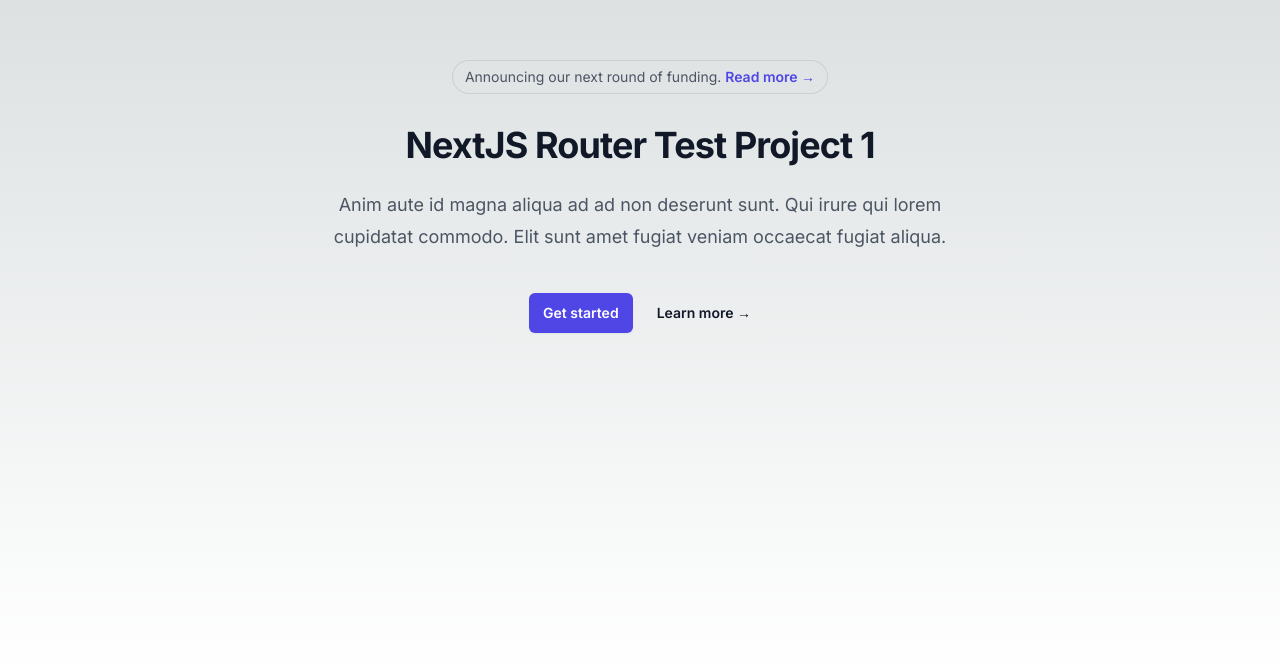
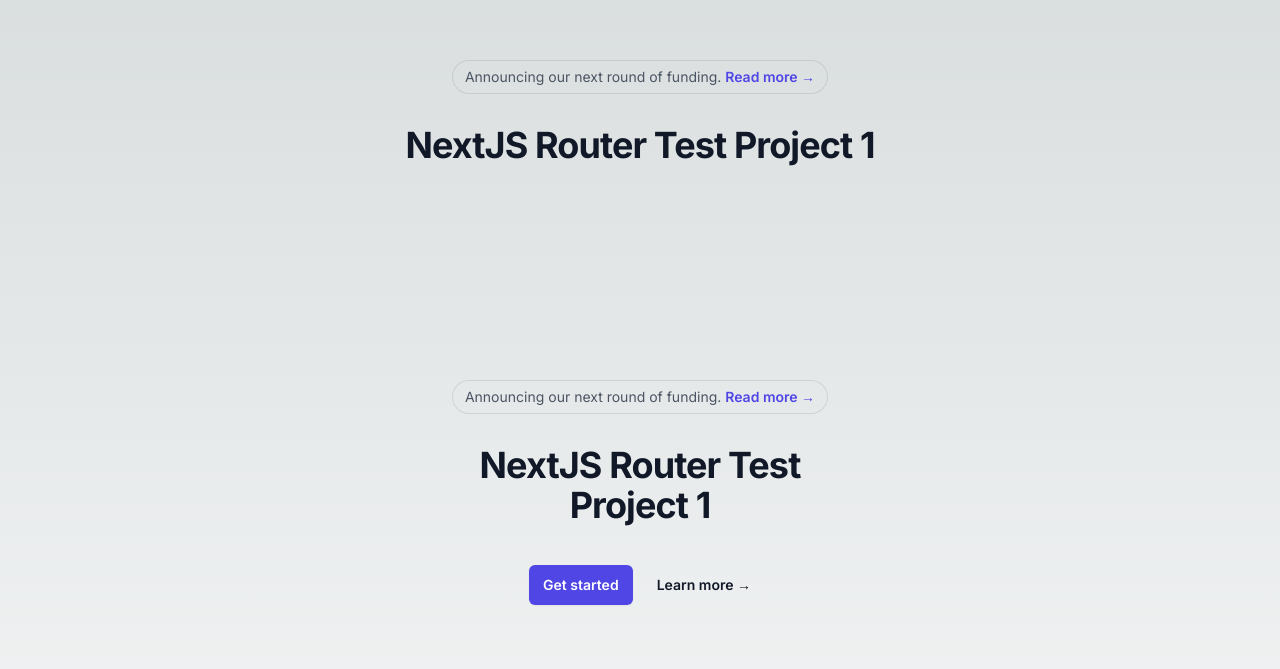
Before and after one commit to sean-xiao-zhao7/nextjs-page-router, a Next.js app: page / in a window 1280 px wide. Shown: the part 131-800 px from the top of the page. Built offline with nearby package versions, Linux system fonts and the light colour scheme.

Commit message:
Use _app to layout children

```diff
--- a/src/pages/_app.tsx
+++ b/src/pages/_app.tsx
@@ -1,6 +1,11 @@
 import "@/styles/globals.css";
 import type { AppProps } from "next/app";
+import Home from "./index";
 
 export default function App({ Component, pageProps }: AppProps) {
-  return <Component {...pageProps} />;
+    return (
+        <Home>
+            <Component {...pageProps} />
+        </Home>
+    );
 }
--- a/src/pages/index.tsx
+++ b/src/pages/index.tsx
@@ -2,7 +2,7 @@ import { Inter } from "next/font/google";
 
 const inter = Inter({ subsets: ["latin"] });
 
-export default function Home() {
+export default function Home(props: any) {
     return (
         <main
             className={`flex min-h-screen flex-col items-center justify-between p-24 ${inter.className}`}
@@ -29,9 +29,7 @@ export default function Home() {
                             NextJS Router Test Project 1
                         </h1>
                         <p className="mt-6 text-lg leading-8 text-gray-600">
-                            Anim aute id magna aliqua ad ad non deserunt sunt.
-                            Qui irure qui lorem cupidatat commodo. Elit sunt
-                            amet fugiat veniam occaecat fugiat aliqua.
+                            {props.children}
                         </p>
                         <div className="mt-10 flex items-center justify-center gap-x-6">
                             <a
```
